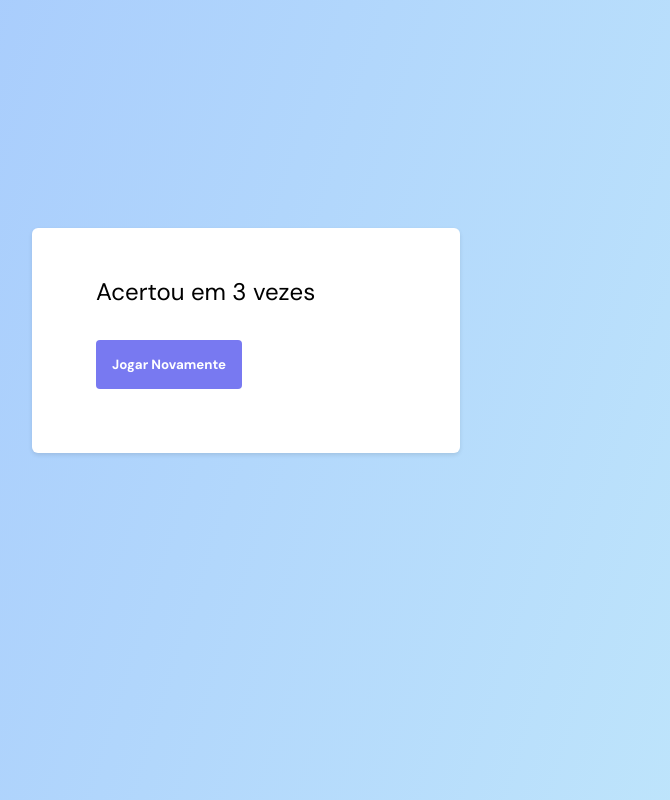
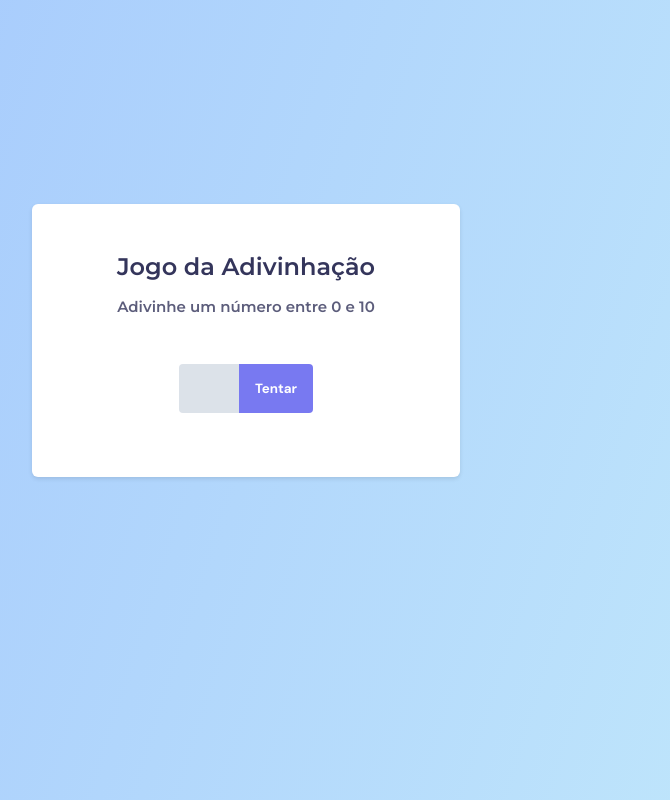
Before and after one commit to thayna-bezerra/studies-js, a plain HTML site: page stage05-explorer/jogo-adivinhacao/index.html in a window 1280 px wide. Shown: the whole page, without its empty margins (394-1064 px from the left). Drawn offline with Linux system fonts and the light colour scheme.

Commit message:
pegando o var do form e tornando funcional

```diff
--- a/stage05-explorer/jogo-adivinhacao/index.html
+++ b/stage05-explorer/jogo-adivinhacao/index.html
@@ -13,21 +13,22 @@
 <body>
   <main>
 
-    <div class="screen1 hide">
+    <div class="screen1">
       <h1>Jogo da Adivinhação</h1>
       <p>Adivinhe um número entre 0 e 10</p>
 
       <form>
-        <input type="text">
-        <button>Tentar</button>
+        <input id="inputNumber" type="number">
+        <button onclick="handleClick(event)">Tentar</button>
       </form>
     </div>
 
-    <div class="screen2">
+    <div class="screen2 hide">
       <h2>Acertou em 3 vezes</h2>
       <button>Jogar Novamente</button>
     </div>
 
+    <script src="main.js"></script>
   </main>
 </body>
 </html>
--- /dev/null
+++ b/stage05-explorer/jogo-adivinhacao/main.js
@@ -0,0 +1,21 @@
+const randomNumber = Math.round(Math.random() * 10);
+let totalAttempts = 1;
+
+
+function handleClick(event){
+  event.preventDefault()
+
+  console.log(randomNumber);
+  const inputNumber = document.querySelector("#inputNumber")
+
+  if(Number(inputNumber.value) == randomNumber){
+    document.querySelector(".screen1").classList.add("hide")
+    document.querySelector(".screen2").classList.remove("hide")
+
+    document
+      .querySelector(".screen2 h2")
+      .innerText = `acertou em ${totalAttempts}`
+  }
+
+  totalAttempts++;
+}
--- a/stage05-explorer/jogo-adivinhacao/style.css
+++ b/stage05-explorer/jogo-adivinhacao/style.css
@@ -11,13 +11,14 @@
 body {
   background: linear-gradient(287.56deg, #C2E9FB 0%, #A1C4FD 100%);
   font-size: 62.5%;
-
   display: grid;
   place-items: center;
   height: 100vh;
 }
 
-body, button, input{
+body,
+button,
+input{
   font-family: "DM Sans", sans-serif;
 }
 
@@ -28,7 +29,7 @@ button {
   border-radius: 0 .4rem .4rem 0;
   cursor: pointer;
 
-  transition: background .3s;
+  transition: background 0.3s;
 }
 
 button:hover{
@@ -42,29 +43,30 @@ button:hover{
 main{
   background: #FFFFFF;
   box-shadow: 0px .2rem .4rem rgba(0, 0, 0, 0.1);
-  border-radius: .6rem;
+  border-radius: 0.6rem;
   padding: 4.8rem 6.4rem 6.4rem;
 
   width: min(42.8rem, 90%);
+  margin-top: -12rem;
 
-  margin-top: -12rem;
+  text-align: center;
 }
 
-h1, p{
-  font-family: "Montserrat", sans-serif;
-  color: #343558;
-
-}
-
+/*     SCREEN 1    */
 h1 {
   font-size: 2.4rem;
   margin-bottom: 1.6rem;
+}
 
+h1,
+p {
+  font-family: "Montserrat", sans-serif;
+  color: #34355b;
 }
 
 p {
   font-size: 1.5rem;
-  opacity: .8;
+  opacity: 0.8;
 }
 
 form {
@@ -73,7 +75,8 @@ form {
   justify-content: center;
 }
 
-input, button {
+input,
+button {
   border: none;
   padding: 1.6rem;
 }
@@ -81,11 +84,11 @@ input, button {
 input {
   background-color: #DCE2E9;
   width: 6rem;
-  border-radius: .4rem 0 0 .4rem;
+  border-radius: 0.4rem 0 0 0.4rem;
 }
 
 
-/* SCREEN 2*/
+/*    SCREEN 2    */
 h2 {
   font-size: 2.4rem;
   font-weight: normal;
@@ -94,5 +97,5 @@ h2 {
 }
 
 .screen2 button {
-  border-radius: .4rem;
+  border-radius: 0.4rem;
 }
```
